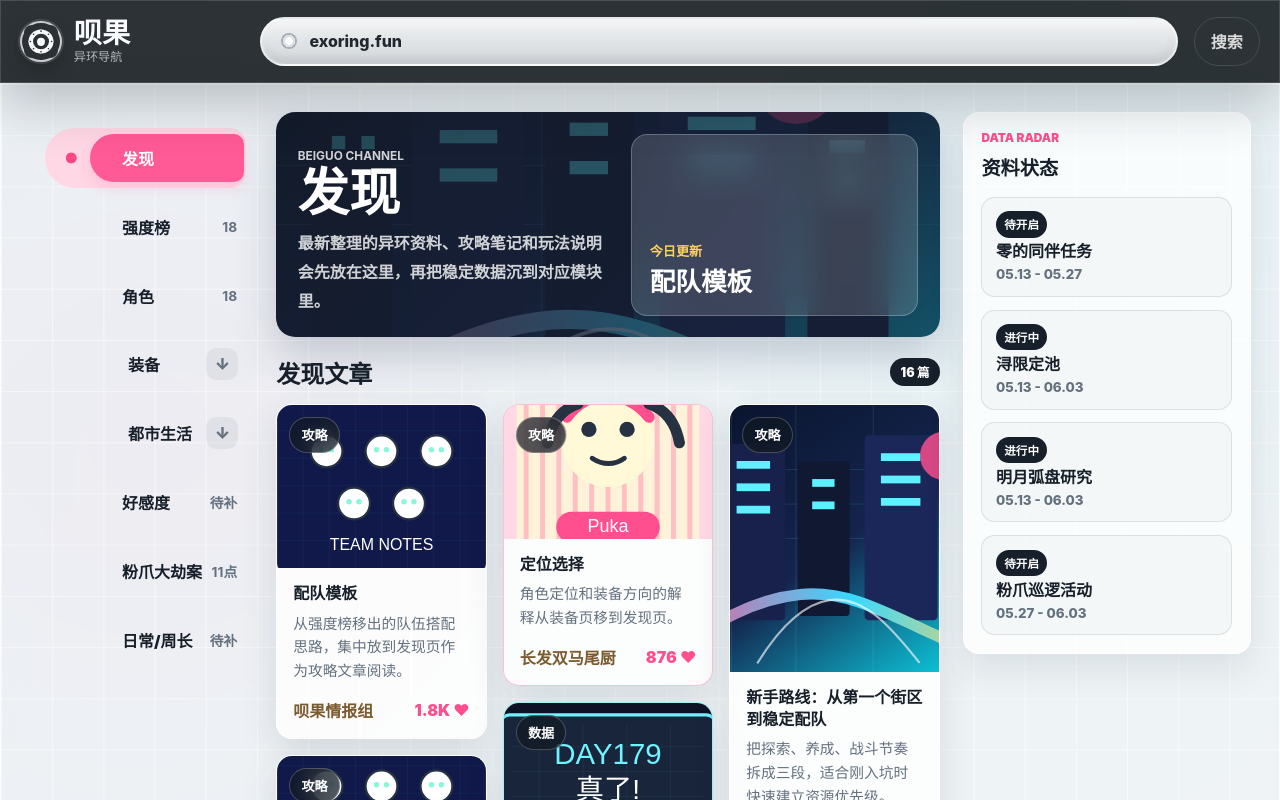
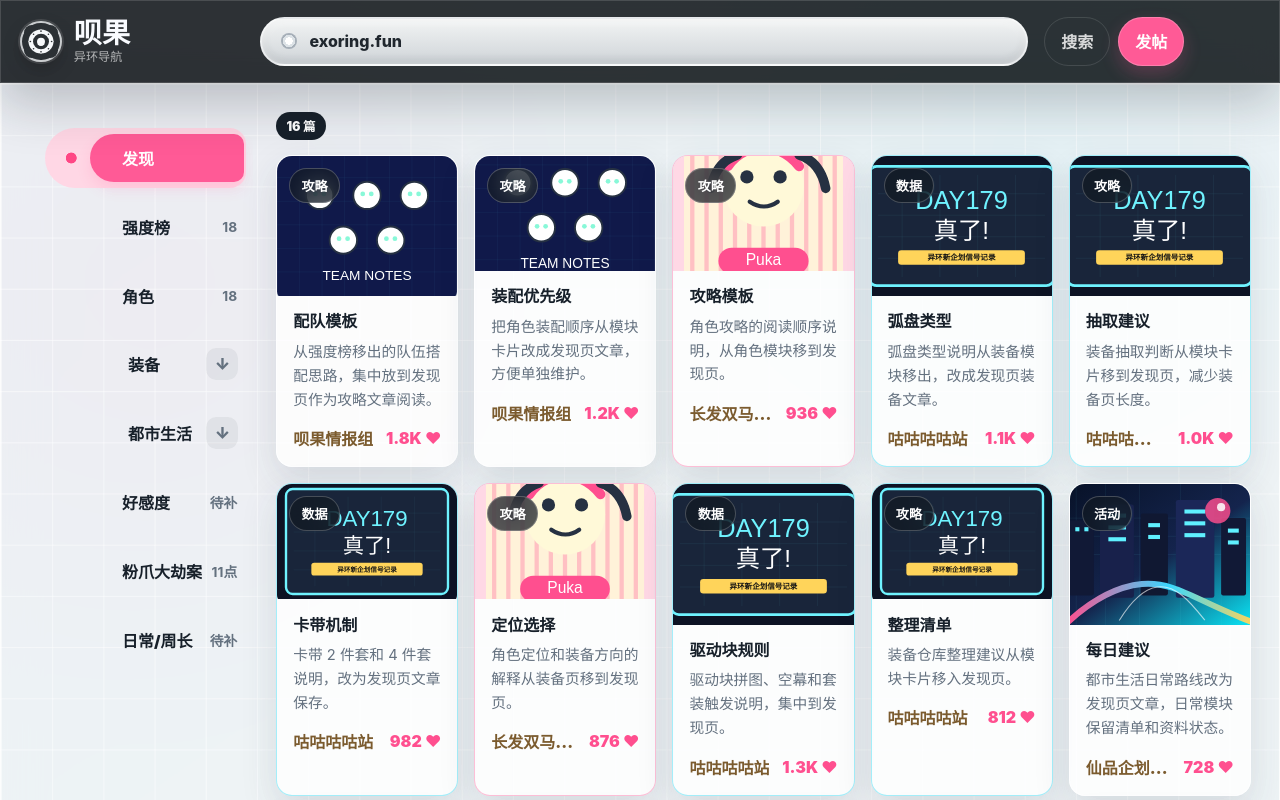
Before and after one commit to LaoMo-Han/beiguo, a Next.js app: page / in a window 1280 px wide. Shown: the top 800 px of the page. Built offline with nearby package versions, Linux system fonts and the light colour scheme.

Commit message:
Tighten chrome header and add post action

```diff
--- a/src/app/globals.css
+++ b/src/app/globals.css
@@ -55,7 +55,7 @@ img {
   top: 0;
   z-index: 20;
   display: grid;
-  grid-template-columns: minmax(9rem, 14rem) minmax(12rem, 1fr) auto;
+  grid-template-columns: minmax(9rem, 14rem) minmax(12rem, min(54rem, 60vw)) auto 1fr;
   gap: 1rem;
   align-items: center;
   width: 100%;
@@ -176,6 +176,13 @@ img {
   cursor: pointer;
 }
 
+.chrome-nav .post-action {
+  color: #fff;
+  background: #ff5a96;
+  border-color: rgba(255, 255, 255, 0.22);
+  box-shadow: 0 8px 18px rgba(255, 90, 150, 0.22);
+}
+
 .screen-panel {
   width: 100%;
   min-height: calc(100vh - 5.4rem);
@@ -194,11 +201,24 @@ img {
 
 .home-grid {
   display: grid;
-  grid-template-columns: 14rem minmax(0, 1fr) 18rem;
+  grid-template-columns: 14rem minmax(0, 1fr);
   gap: clamp(1rem, 1.8vw, 1.5rem);
   align-items: start;
-  width: min(82rem, 100%);
+  width: min(92rem, 100%);
   margin: 0 auto;
+}
+
+.visually-hidden {
+  position: absolute;
+  width: 1px;
+  height: 1px;
+  padding: 0;
+  margin: -1px;
+  overflow: hidden;
+  white-space: nowrap;
+  border: 0;
+  clip: rect(0 0 0 0);
+  clip-path: inset(50%);
 }
 
 .module-sidebar {
@@ -454,8 +474,9 @@ img {
 }
 
 .masonry-feed {
-  column-count: 3;
-  column-gap: 1rem;
+  display: grid;
+  grid-template-columns: repeat(5, minmax(0, 1fr));
+  gap: 1rem;
 }
 
 .module-feed {
@@ -548,16 +569,15 @@ img {
 
 .post-card {
   position: relative;
-  display: inline-block;
+  display: block;
   width: 100%;
-  margin: 0 0 1rem;
+  margin: 0;
   overflow: hidden;
   vertical-align: top;
   background: var(--panel);
   border: 1px solid rgba(255, 255, 255, 0.85);
   border-radius: 1rem;
   box-shadow: 0 13px 36px rgba(35, 51, 68, 0.13);
-  break-inside: avoid;
 }
 
 .card-image-link {
@@ -1421,7 +1441,7 @@ a.character-inline:hover {
   }
 
   .masonry-feed {
-    column-count: 2;
+    grid-template-columns: repeat(3, minmax(0, 1fr));
   }
 
   .module-feed {
@@ -1500,7 +1520,7 @@ a.character-inline:hover {
   }
 
   .masonry-feed {
-    column-count: 1;
+    grid-template-columns: repeat(2, minmax(0, 1fr));
   }
 
   .module-feed,
@@ -1532,4 +1552,8 @@ a.character-inline:hover {
   .card-copy {
     padding: 0.85rem;
   }
-}
+
+  .masonry-feed {
+    grid-template-columns: 1fr;
+  }
+}
--- a/src/app/page.tsx
+++ b/src/app/page.tsx
@@ -1,34 +1,18 @@
 import { BrowserShell } from "@/components/BrowserShell";
 import { ModuleSidebar } from "@/components/ModuleSidebar";
 import { PostCard } from "@/components/PostCard";
-import { allEvents, allPosts } from "@/lib/content";
+import { allPosts } from "@/lib/content";
 
 export default function Home() {
-  const leadPost = allPosts[0];
-
   return (
     <BrowserShell>
       <section className="home-grid">
         <ModuleSidebar activeSlug="discover" />
 
         <section className="feed-zone">
-          <div className="hero-strip">
-            <div>
-              <p className="eyebrow">BEIGUO CHANNEL</p>
-              <h1>发现</h1>
-              <p>
-                最新整理的异环资料、攻略笔记和玩法说明会先放在这里，再把稳定数据沉到对应模块里。
-              </p>
-            </div>
-            <a href={`/posts/${leadPost.slug}`} className="hero-cta">
-              <span>今日更新</span>
-              <strong>{leadPost.title}</strong>
-            </a>
-          </div>
-
           <section className="discover-posts is-primary" aria-label="发现文章">
             <div className="section-title-row">
-              <h2>发现文章</h2>
+              <h2 className="visually-hidden">发现文章</h2>
               <span>{allPosts.length} 篇</span>
             </div>
             <div className="masonry-feed">
@@ -38,22 +22,6 @@ export default function Home() {
             </div>
           </section>
         </section>
-
-        <aside className="signal-board" aria-label="资料状态">
-          <div className="board-card">
-            <p className="eyebrow">DATA RADAR</p>
-            <h2>资料状态</h2>
-            <div className="event-list">
-              {allEvents.map((event) => (
-                <div className="event-item" key={event.title}>
-                  <span>{event.status}</span>
-                  <strong>{event.title}</strong>
-                  <small>{event.date}</small>
-                </div>
-              ))}
-            </div>
-          </div>
-        </aside>
       </section>
     </BrowserShell>
   );
--- a/src/components/BrowserShell.tsx
+++ b/src/components/BrowserShell.tsx
@@ -29,6 +29,9 @@ export function BrowserShell({ children }: BrowserShellProps) {
           <button type="submit" form="site-search">
             搜索
           </button>
+          <button type="button" className="post-action">
+            发帖
+          </button>
         </nav>
       </div>
 
```
